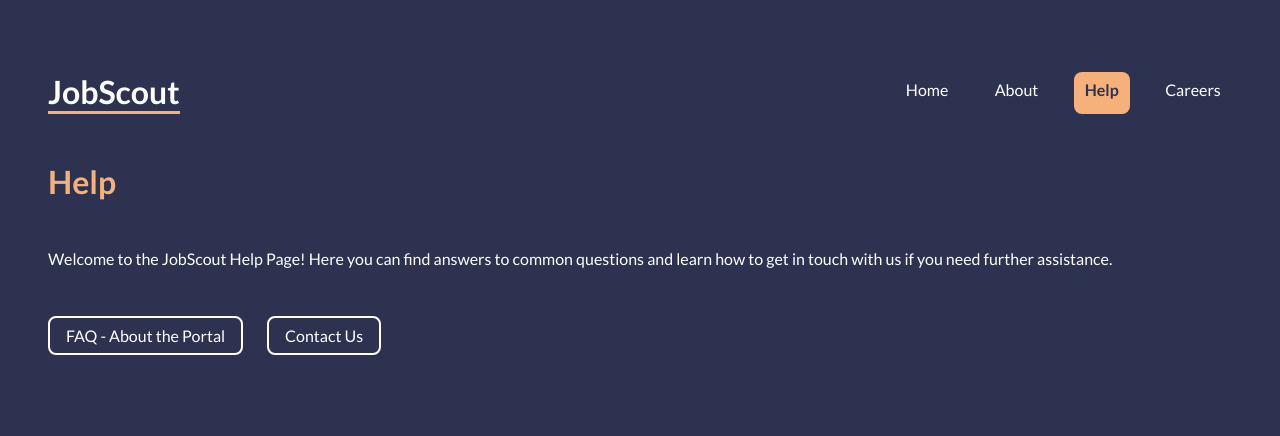
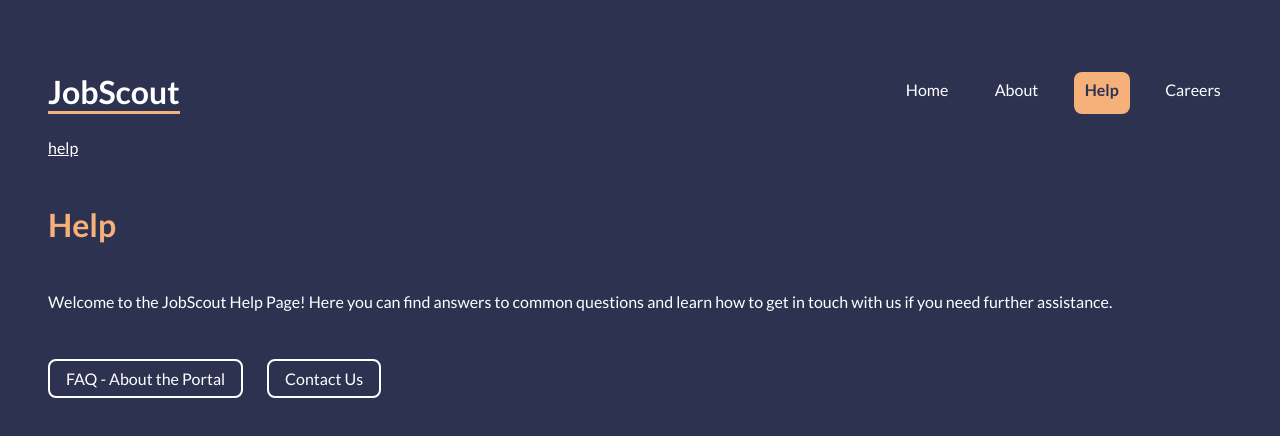
Before and after one commit to prajwal-hebbar-07/react-job-listing, a React (Vite) app: page /help in a window 1280 px wide. Shown: the top 436 px of the page. Built offline with nearby package versions, Linux system fonts and the light colour scheme.

Commit message:
breadcrumbs logic added

```diff
--- /dev/null
+++ b/src/components/Breadcrumbs.jsx
@@ -0,0 +1,20 @@
+import { useLocation, Link } from "react-router-dom";
+
+const Breadcrumbs = () => {
+  const location = useLocation();
+  let currentLink = "";
+  const crumbs = location.pathname.split("/").map((crumb, index) => {
+    if (index === 0) {
+      return null;
+    }
+    currentLink += "/" + crumb;
+    return (
+      <Link key={index} to={currentLink}>
+        {crumb}
+      </Link>
+    );
+  });
+
+  return <div className="breadcrumbs">{crumbs}</div>;
+};
+export default Breadcrumbs;
--- a/src/layouts/RootLayout.jsx
+++ b/src/layouts/RootLayout.jsx
@@ -1,4 +1,5 @@
 import { NavLink, Outlet } from "react-router-dom";
+import Breadcrumbs from "../components/Breadcrumbs";
 
 const RootLayout = () => {
   return (
@@ -15,7 +16,10 @@ const RootLayout = () => {
           <NavLink to={"help"}>Help</NavLink>
           <NavLink to={"careers"}>Careers</NavLink>
         </nav>
+        {/* Breadcrumbs */}
+        <Breadcrumbs />
       </header>
+
       {/* The main viewport that will display the data */}
       <main>
         <Outlet />
```
